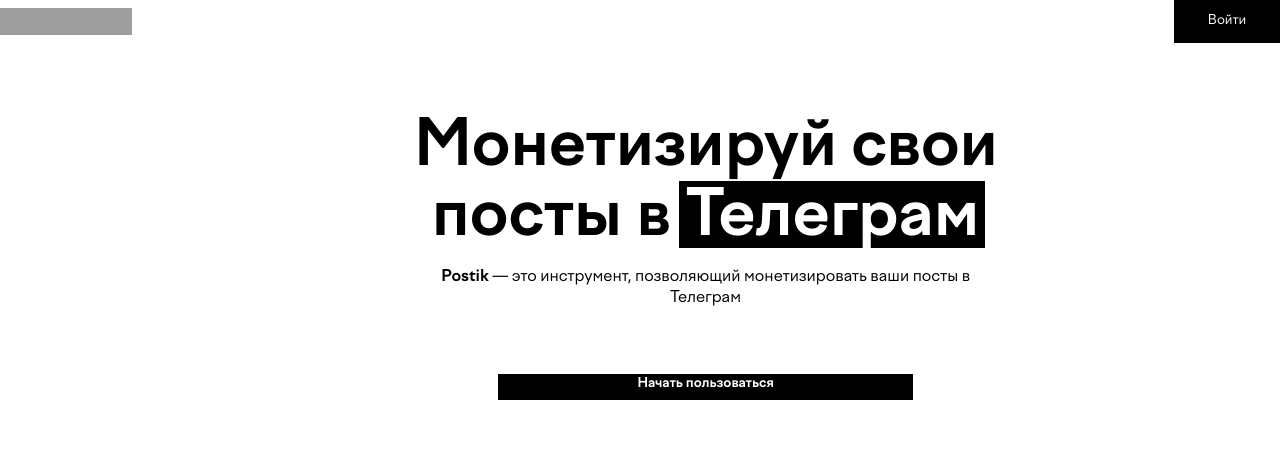
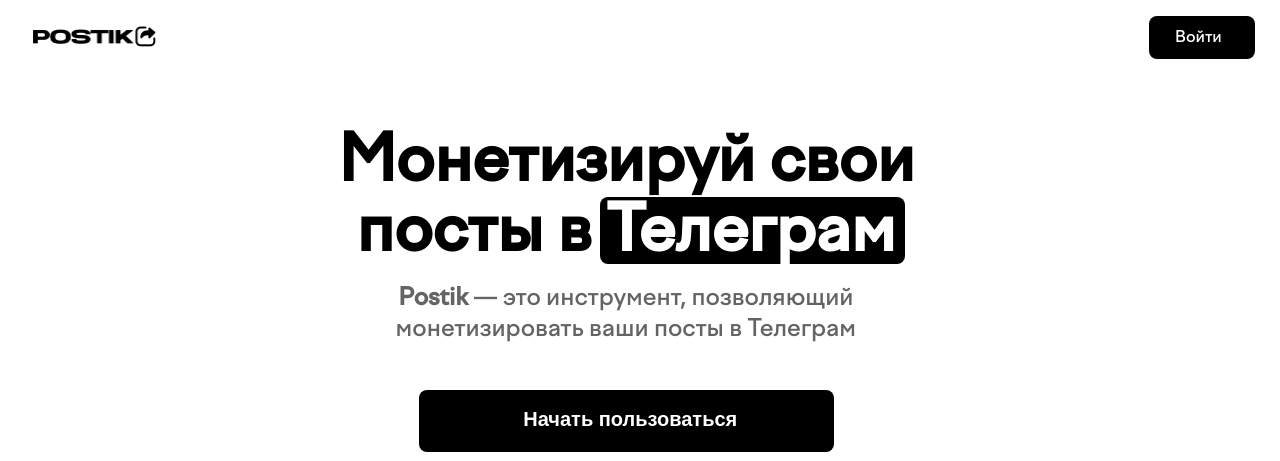
Before and after one commit to eslupmi101/postik, a Django app: template src/postik/templates/posts/index.html in a window 1280 px wide. Shown: the top 461 px of the page. Run offline with Django 3.2, Linux system fonts and the light colour scheme; the template is opened without the code that fills it, so the values that code supplies are empty; some libraries are stand-ins or nearby versions; grey boxes are pictures that could not be loaded.

Commit message:
Add main screen

```diff
--- a/src/postik/api/permissions.py
+++ b/src/postik/api/permissions.py
@@ -6,3 +6,8 @@
     def has_permission(self, request, *_):
         bot_token = request.headers.get('Bot-Token')
         return bot_token == settings.BOT_MANAGER_TOKEN
+
+
+class AuthTelegramCheckPermission(BasePermission):
+    def has_permission(self, request, *_):
+        return not request.user.is_authenticated
--- a/src/postik/api/views.py
+++ b/src/postik/api/views.py
@@ -10,7 +10,7 @@
 
 from users.models import TelegramProfile, User
 
-from .permissions import BotTokenPermission
+from .permissions import AuthTelegramCheckPermission, BotTokenPermission
 from .serailizer import TelegramProfileSerializer
 
 
@@ -73,6 +73,8 @@
 
 
 class AuthTelegramCheckView(APIView):
+    permission_classes = (AuthTelegramCheckPermission,)
+
     def get(self, request):
         telegram_id = request.session.get('telegram_id')
 
--- a/src/postik/static/public/css/auth.css
+++ b/src/postik/static/public/css/auth.css
@@ -92,7 +92,6 @@
   top: 30px;
   position: relative;
   border-radius: 8px;
-  background-color: black;
   width: 460px;
   height: 60px;
   display: flex;
@@ -107,4 +106,6 @@
   text-decoration: none;
   font-size: 18px;
   font-family: "TRIAL Factor A Medium";;
+  text-decoration: none;
+  background-color: black;
 }
--- a/src/postik/static/public/css/global.css
+++ b/src/postik/static/public/css/global.css
@@ -5,14 +5,62 @@
 
 :root {
   /* fonts */
-  --font-joyride: 'Joyride', sans-serif;
-  --font-trial-factor-a: "TRIAL Factor A";
+  --font-joyride: Joyride;
+  --font-trial-factor-a-bold: "TRIAL Factor A Bold";
+  --font-trial-factor-a-medium: "TRIAL Factor A Medium";
+  --font-trial-factor-a-regular: "TRIAL Factor A Regular";
+  --font-inter: Inter;
 
   /* font sizes */
   --font-size-lg: 18px;
+  --font-size-5xl: 24px;
+  --font-size-base: 16px;
+  --font-size-xl: 20px;
+  --font-size-lgi: 19px;
 
   /* Colors */
   --color-white: #fff;
   --color-black: #000;
+  --color-darkslategray-100: #333;
+  --color-darkslategray-200: rgba(48, 48, 48, 0.75);
   --color-gray: #160c28;
+
+  /* Gaps */
+  --gap-base: 16px;
+  --gap-xl: 20px;
+  --gap-5xs-9: 7.9px;
+
+  /* Paddings */
+  --padding-6xl: 25px;
+  --padding-31xl: 50px;
+  --padding-8xs: 5px;
+  --padding-smi: 13px;
+  --padding-11xs: 2px;
+  --padding-xl: 20px;
+
+  /* Border radiuses */
+  --br-5xs: 8px;
 }
+
+@font-face {
+  font-family: "TRIAL Factor A Bold";
+  src: url("/static/public/fonts/TRIALFactorA-Bold.otf") format("truetype");
+}
+
+@font-face {
+  font-family: "TRIAL Factor A Medium";
+  src: url("/static/public/fonts/TRIALFactorA-Medium.otf") format("truetype");
+}
+
+@font-face {
+  font-family: "TRIAL Factor A Regular";
+  src: url("/static/public/fonts/TRIALFactorA-Regular.otf") format("truetype");
+}
+
+button:hover {
+  background-color: var(--color-darkslategray-100);
+}
+
+a {
+  text-decoration: none;
+}
--- a/src/postik/static/public/css/index.css
+++ b/src/postik/static/public/css/index.css
@@ -1,19 +1,3 @@
-@font-face {
-  font-family: "TRIAL Factor A";
-  src: url("/static/public/fonts/TRIALFactorA-Regular.otf");
-  font-weight: 400;
-}
-@font-face {
-  font-family: "TRIAL Factor A";
-  src: url("/static/public/fonts/TRIALFactorA-Regular.otf");
-  font-weight: 500;
-}
-@font-face {
-  font-family: "TRIAL Factor A";
-  src: url("/static/public/fonts/TRIALFactorA-Bold.otf");
-  font-weight: 700;
-}
-
 .logo-1-icon {
   align-self: stretch;
   height: 26.7px;
@@ -23,6 +7,7 @@
   flex-shrink: 0;
   object-fit: cover;
 }
+
 .logo-1-wrapper {
   width: 132.3px;
   display: flex;
@@ -32,6 +17,7 @@
   padding: 8.3px 0 0;
   box-sizing: border-box;
 }
+
 .frame-child {
   height: 43.4px;
   width: 106.2px;
@@ -40,24 +26,27 @@
   background-color: var(--color-black);
   display: none;
 }
-.div1 {
+
+.button-text {
   align-self: stretch;
   flex: 1;
   position: relative;
   font-size: var(--font-size-base);
   font-weight: 500;
-  font-family: var(--font-trial-factor-a);
+  font-family: var(--font-trial-factor-a-medium);
   color: var(--color-white);
   text-align: center;
   white-space: nowrap;
   z-index: 1;
 }
+
 .frame-parent,
 .rectangle-group {
   display: flex;
   flex-direction: row;
   align-items: flex-start;
 }
+
 .rectangle-group {
   cursor: pointer;
   border: 0;
@@ -69,15 +58,13 @@
   justify-content: flex-start;
   box-sizing: border-box;
 }
-.group-button:hover,
-.rectangle-group:hover {
-  background-color: var(--color-darkslategray-100);
-}
+
 .frame-parent {
   align-self: stretch;
   justify-content: space-between;
   gap: var(--gap-xl);
 }
+
 .frame-item {
   position: absolute;
   top: 72.4px;
@@ -87,9 +74,11 @@
   width: 305.8px;
   height: 67.1px;
 }
-.span {
+
+.title__bottom {
   color: var(--color-white);
 }
+
 .h1 {
   margin: 0;
   position: absolute;
@@ -103,6 +92,8 @@
   width: 100%;
   height: 100%;
   z-index: 1;
+  font-size: 64px;
+  font-family: var(--font-trial-factor-a-medium);
 }
 .rectangle-container {
   height: 140px;
@@ -122,12 +113,21 @@
 .span1 {
   font-weight: 500;
 }
+
+.span {
+  color: white;
+}
+
 .postik-container {
   align-self: stretch;
   height: 58px;
   position: relative;
   display: inline-block;
+  font-family: 'TRIAL Factor A Medium';
+  font-weight: 600;
+  font-size: var(--font-size-5xl);
 }
+
 .frame-inner {
   height: 61.6px;
   width: 415.4px;
@@ -443,6 +443,7 @@
   flex-direction: column;
   padding: 0 0 15.1px;
   gap: 32.6px;
+  font-family: 'TRIAL Factor A Regular';
 }
 .aniducks-agaduw4aapt9iug-ezgif-icon4 {
   height: 57px;
@@ -541,6 +542,7 @@
   justify-content: space-between;
   gap: var(--gap-xl);
   max-width: 100%;
+  font-family: 'TRIAL Factor A Medium';
 }
 .main-screen,
 .main-screen-child {
@@ -560,7 +562,7 @@
   position: relative;
   background-color: var(--color-white);
   flex-direction: column;
-  align-items: flex-end;
+  align-items: center;
   justify-content: flex-start;
   padding: 15.7px var(--padding-6xl) 32.3px;
   gap: 65.1px;
@@ -654,6 +656,11 @@
     box-sizing: border-box;
   }
   .main-screen {
-    gap: var(--gap-base);
+    position: absolute;
+    top: 50%;
+    left: 50%;
+    transform: translate(-50%, -50%);
+    text-align: center;
+    display: inline-block;
   }
 }
--- a/src/postik/templates/base.html
+++ b/src/postik/templates/base.html
@@ -10,9 +10,10 @@
     <link rel="icon" type="image/png" sizes="16x16" href="{% static 'img/fav/favicon-16x16.png' %}">
     <meta name="msapplication-TileColor" content="#da532c">
     <meta name="theme-color" content="#ffffff">
-    <link rel="stylesheet" href={% static 'public/css/global.css' %} />
+    <link rel="stylesheet" href={% static '/public/css/global.css' %} />
     <title>{% block title %}{{ title }}{% endblock %}</title>
-    {% block extra_css %}{% endblock %}
+    {% block extra_css %}
+    {% endblock %}
     <script src="https://unpkg.com/htmx.org@1.6.1"></script>
   </head>
   <body>
--- a/src/postik/templates/posts/index.html
+++ b/src/postik/templates/posts/index.html
@@ -1,7 +1,7 @@
 {% extends 'base.html' %}
 {% load static %}
 {% block extra_css %}
-<link rel="stylesheet" href={% static 'public/css/index.css' %} />
+<link rel="stylesheet" href={% static '/public/css/index.css' %} />
 {% endblock %}
 {% block content %}
 <div class="main-screen">
@@ -11,13 +11,12 @@
         class="logo-1-icon"
         loading="lazy"
         alt=""
-        src="./public/logo-1@2x.png"
+        src={% static '/public/images/logo/logo-header.png'  %}
       />
     </div>
-    <button class="rectangle-group">
-      <div class="frame-child"></div>
-      <div class="div1">Войти</div>
-    </button>
+    <a href={% url 'users:signup' %} class="link">
+      <button id="button" class="button-text rectangle-group" >Войти</button>
+    </a>
   </header>
   <main class="main-screen-inner">
     <section class="frame-group">
@@ -41,10 +40,10 @@
               >
             </div>
             <div class="frame-wrapper1">
-              <button class="group-button">
-                <div class="frame-inner"></div>
-                <b class="b1">Начать пользоваться</b>
-              </button>
+
+              <a href={% url 'users:signup' %} class="link">
+                <button id="button" class="group-button frame-inner " ><b class="b1">Начать пользоваться</b></button>
+              </a>
             </div>
           </div>
           <div class="utyaduckfull-agadnbkaas3nkuk-e-wrapper">
@@ -52,7 +51,7 @@
               class="utyaduckfull-agadnbkaas3nkuk-e-icon"
               loading="lazy"
               alt=""
-              src="./public/utyaduckfull-agadnbkaas3nkukezgif-2@2x.png"
+              src={% static '/public/images/gif/duck-eat-message.gif'  %}
             />
           </div>
         </div>
@@ -65,7 +64,7 @@
                 class="aniducks-agaduw4aapt9iug-ezgif-icon"
                 loading="lazy"
                 alt=""
-                src="./public/aniducks-agaduw4aapt9iugezgif-1@2x.png"
+                src={% static '/public/images/gif/duck-sort.gif' %}
               />
 
               <div class="frame-wrapper2">
@@ -83,9 +82,8 @@
                   class="aniducks-agaduw4aapt9iug-ezgif-icon1"
                   loading="lazy"
                   alt=""
-                  src="./public/aniducks-agaduw4aapt9iugezgif-3@2x.png"
+                  src={% static '/public/images/gif/duck-post.gif'  %}
                 />
-
                 <div class="wrapper">
                   <b class="b3">Визитка</b>
                 </div>
@@ -103,17 +101,12 @@
           <div class="frame-parent4">
             <div class="frame-parent5">
               <div class="aniducks-agaduw4aapt9iug-ezgif-container">
-                <img
-                  class="aniducks-agaduw4aapt9iug-ezgif-icon2"
-                  alt=""
-                  src="./public/aniducks-agaduw4aapt9iugezgif-2@2x.png"
-                />
 
                 <img
                   class="aniducks-agaduw4aapt9iug-ezgif-icon3"
                   loading="lazy"
                   alt=""
-                  src="./public/aniducks-agaduw4aapt9iugezgif-2@2x.png"
+                  src={% static '/public/images/gif/duck-buy.gif'  %}
                 />
               </div>
               <div class="frame">
@@ -127,14 +120,13 @@
             </div>
           </div>
         </div>
-      </div>
         <div class="frame-wrapper5">
           <div class="aniducks-agaduw4aapt9iug-ezgif-parent1">
             <img
               class="aniducks-agaduw4aapt9iug-ezgif-icon4"
               loading="lazy"
               alt=""
-            src="./public/aniducks-agaduw4aapt9iugezgif-5@2x.png"
+              src={% static '/public/images/gif/duck-happy.gif'  %}
             />
 
             <div class="frame-wrapper6">
@@ -148,6 +140,8 @@
             </div>
           </div>
         </div>
+      </div>
+
     </section>
   </main>
   <div class="main-screen-child">
@@ -157,4 +151,5 @@
     </div>
   </div>
 </div>
+</body>
 {% endblock %}
```
Also changed, not shown: src/postik/templates/users/auth.html (+3 -4 lines), src/postik/static/public/images/gif/duck-buy.gif (added), src/postik/static/public/images/gif/duck-eat-message.gif (added), src/postik/static/public/images/gif/duck-happy.gif (added), src/postik/static/public/images/logo/logo-header.png (added), src/postik/templates/includes/header.html (added), 2 other files. Lines whose indentation alone changed are shown as unchanged.
